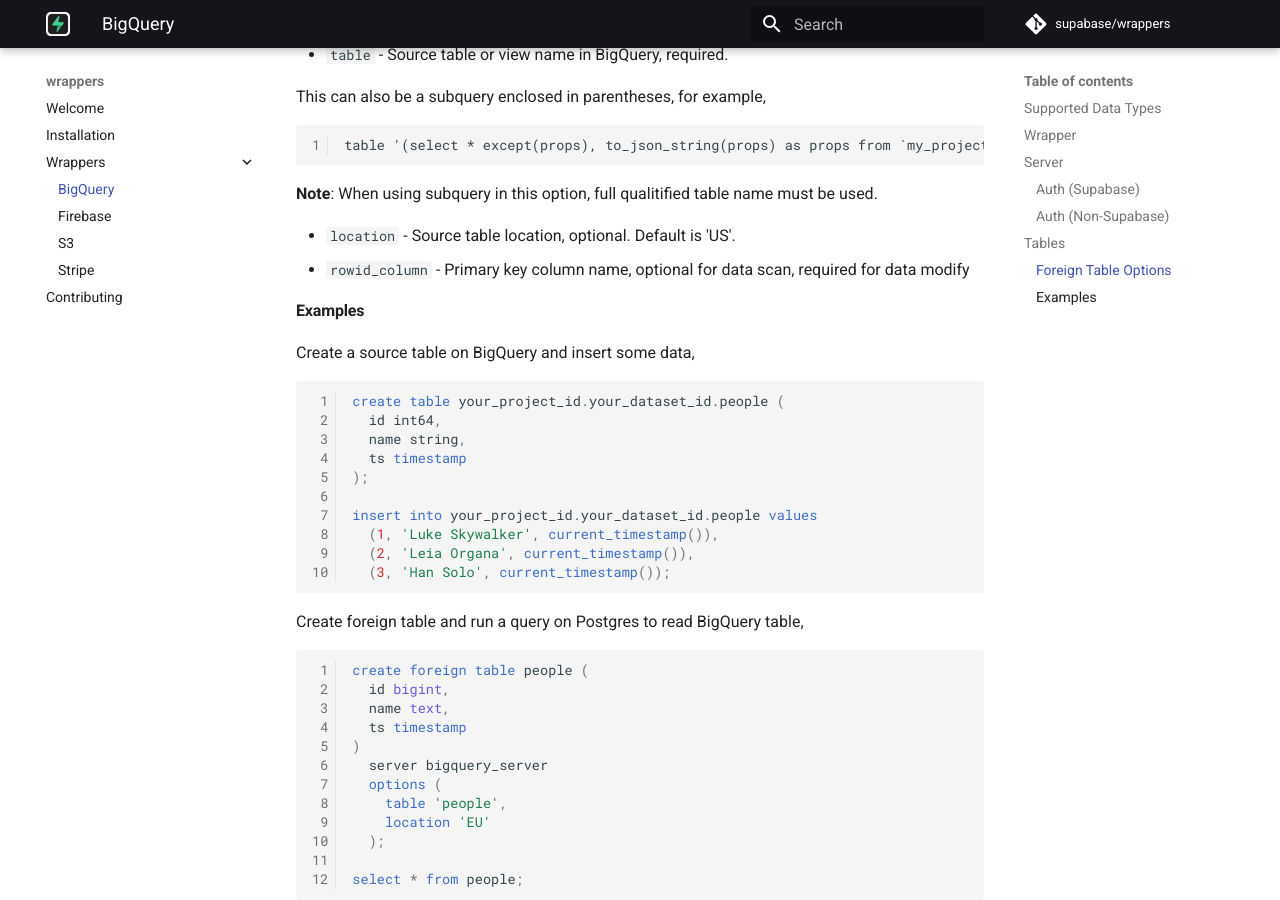
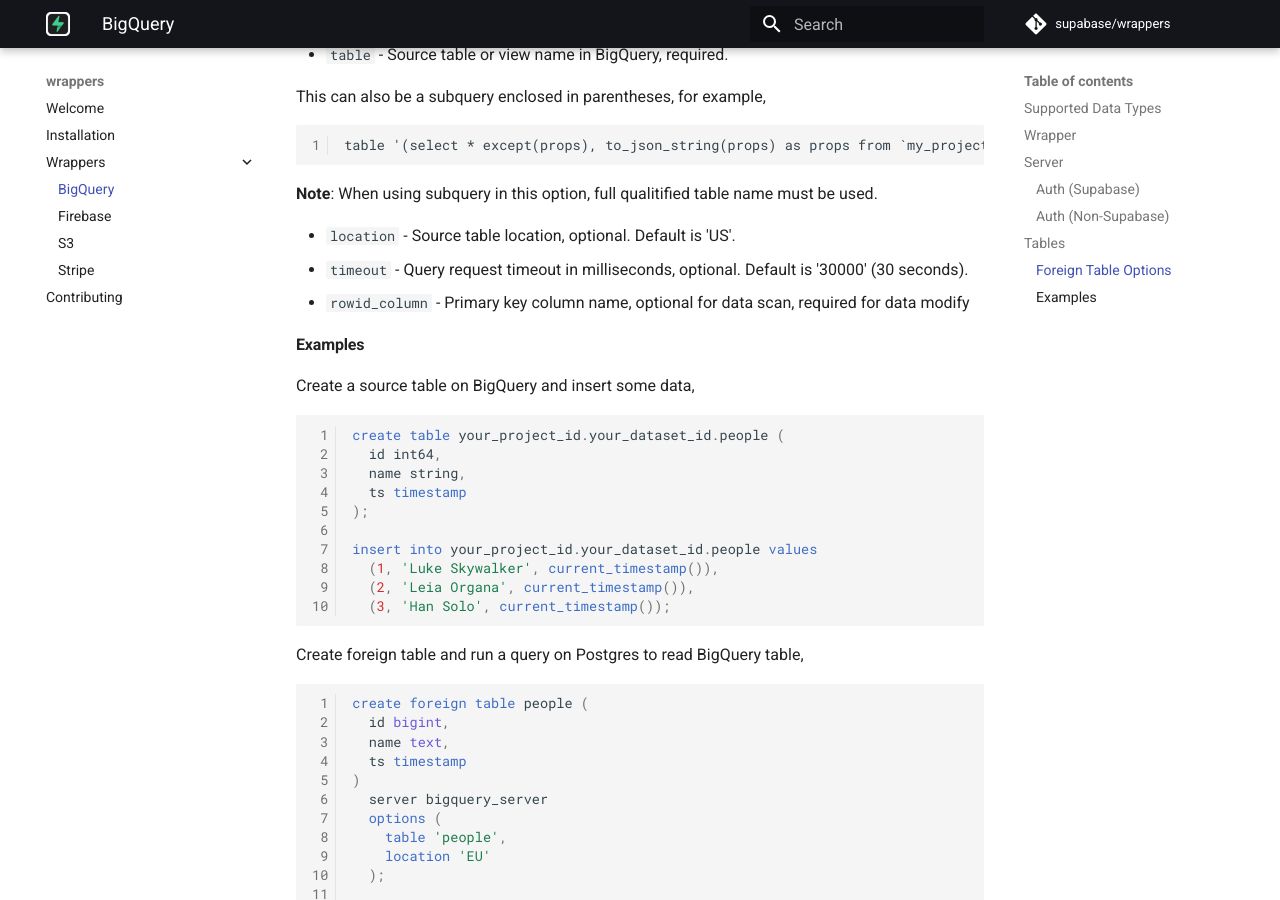
Before and after one commit to supabase/wrappers, an MkDocs documentation site: the page built from docs/bigquery.md, in a window 1280 px wide and 900 px high, scrolled down 2731 px. Built offline with MkDocs 1.6.1 and Material for MkDocs 9.7.7, drawn with Linux system fonts in a browser that asks for light colours; comment, search, counter and statistics services are not loaded.

Commit message:
add doc for timeout option

```diff
--- a/docs/bigquery.md
+++ b/docs/bigquery.md
@@ -122,6 +122,7 @@
    **Note**: When using subquery in this option, full qualitified table name must be used.
 
 - `location` - Source table location, optional. Default is 'US'.
+- `timeout` - Query request timeout in milliseconds, optional. Default is '30000' (30 seconds).
 - `rowid_column` - Primary key column name, optional for data scan, required for data modify
 
 #### Examples
```
